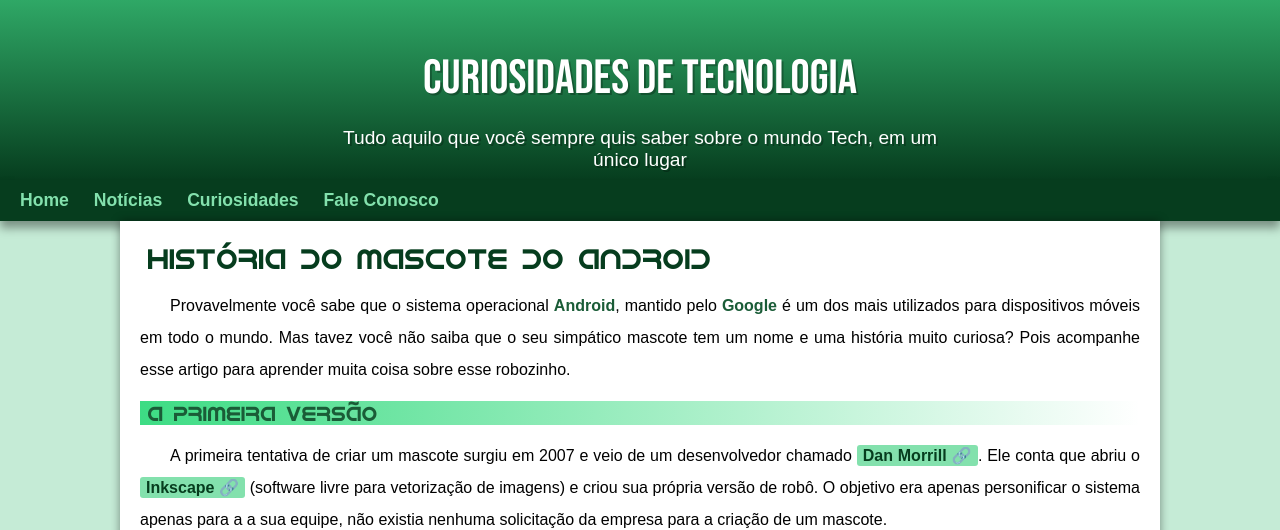
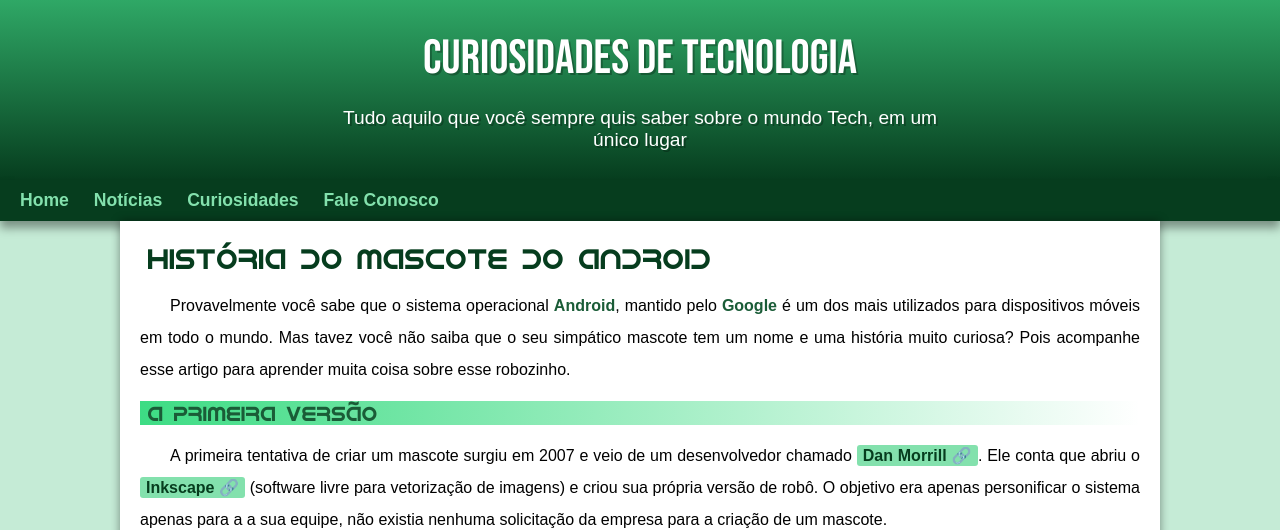
Before and after one commit to LucianoBitt/projeto_android, a plain HTML site: page index.html in a window 1280 px wide. Shown: the top 530 px of the page. Drawn offline with Linux system fonts and the light colour scheme.

Commit message:
Update style.css

```diff
--- a/estilo/style.css
+++ b/estilo/style.css
@@ -49,7 +49,7 @@ header h1 {
     font-family: var(--fonte-destaque);
     font-size: 3em;
     font-weight: normal;
-    padding: 20px;
+    margin-bottom: 20px;
     text-align: center;
     text-shadow: 2px 2px 0px rgba(0, 0, 0, 0.267);
 }
```
